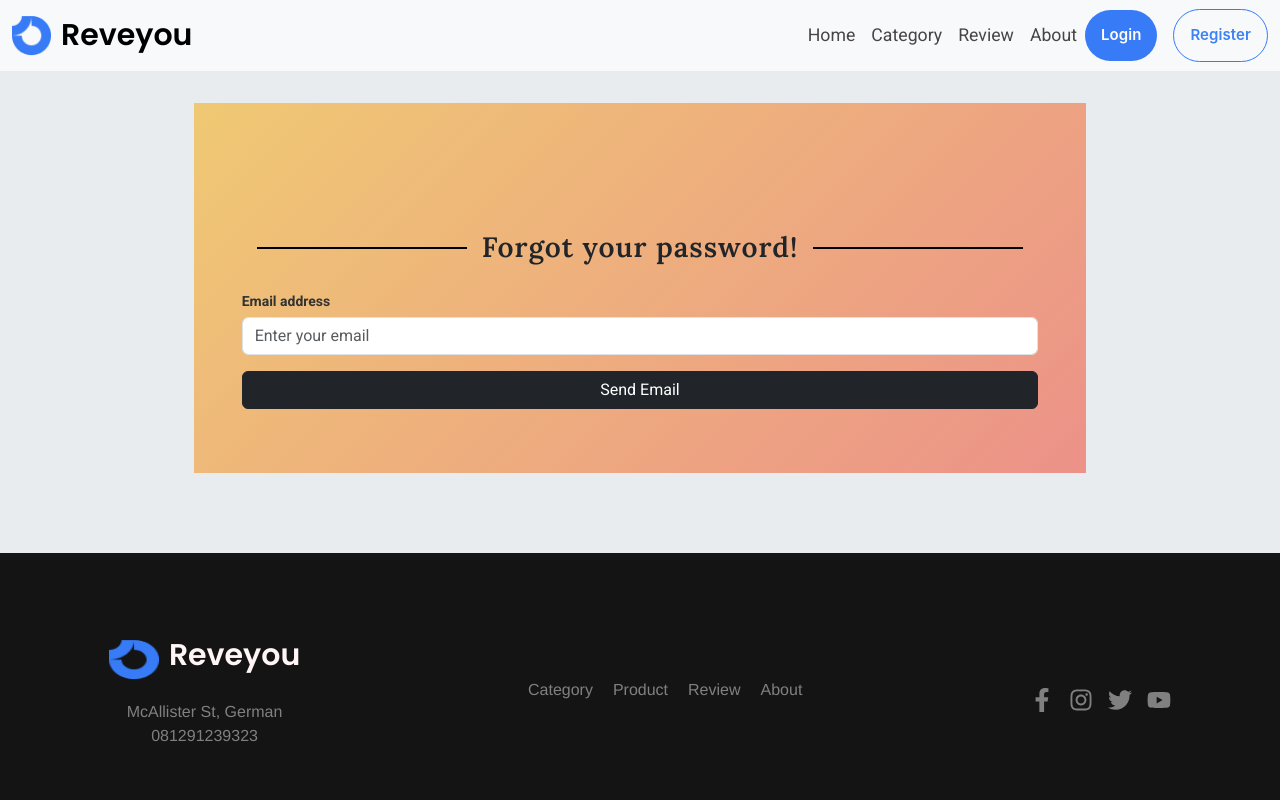
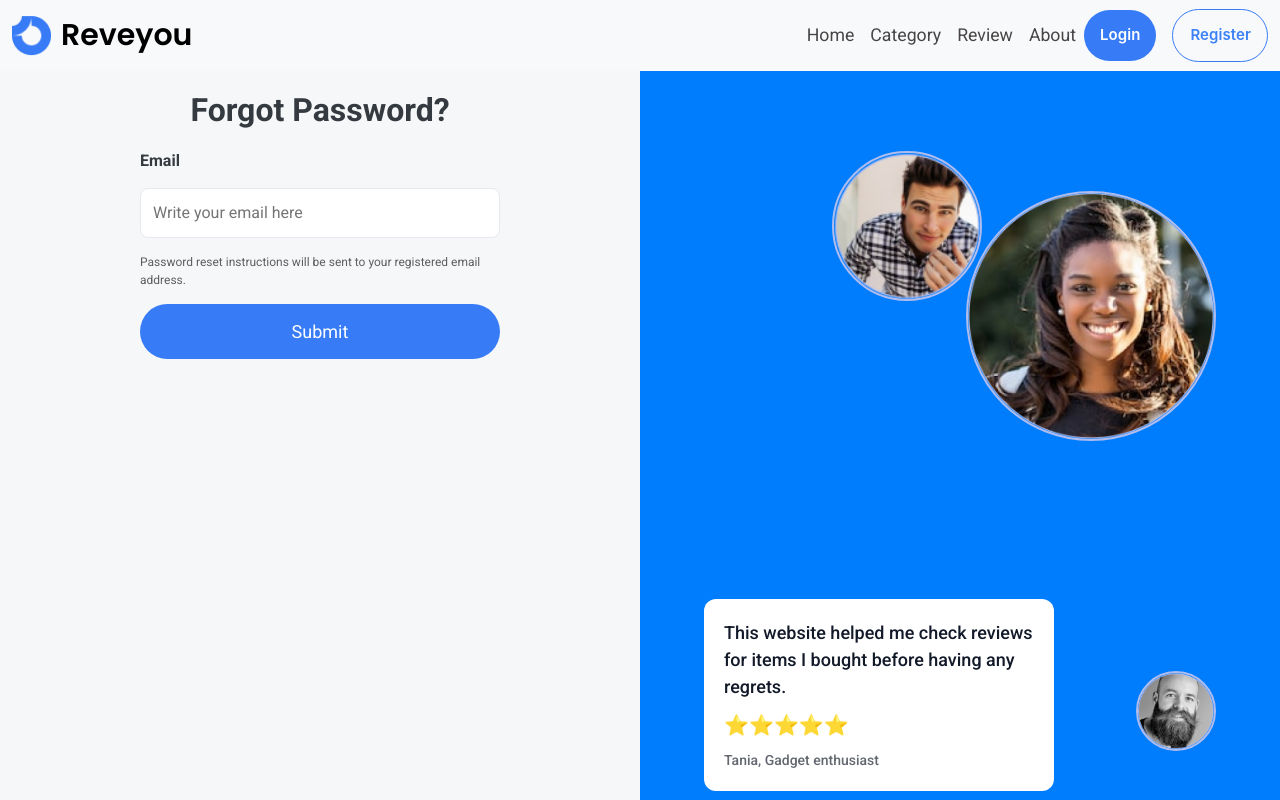
Before and after one commit to saraabdelrhman/wallet-market-master, a React (Create React App) app: page /Forgotpass in a window 1280 px wide. Shown: the top 800 px of the page. Built offline with nearby package versions, Linux system fonts and the light colour scheme; no server answers.

Commit message:
forgot pas

```diff
--- /dev/null
+++ b/src/components/Forgotpass.css
@@ -0,0 +1,51 @@
+.forgot-password-container {
+    padding: 20px;
+    max-width: 400px;
+    margin: 0 auto;
+  }
+
+  .forgot-password-header {
+    font-size: 32px;
+    font-weight: bold;
+    margin-bottom: 20px;
+    text-align: center;
+  }
+
+  .forgot-password-form {
+    display: flex;
+    flex-direction: column;
+    gap: 15px;
+  }
+
+  .forgot-password-label {
+    font-size: 16px;
+    font-weight: 600;
+  }
+
+  .forgot-password-input {
+    padding: 12px;
+    border: 1px solid #e6e8ec;
+    border-radius: 8px;
+    font-size: 16px;
+    outline: none;
+  }
+
+  .forgot-password-instruction {
+    font-size: 12px;
+    color: rgba(0, 0, 0, 0.62);
+  }
+
+  .forgot-password-submit {
+    background-color: #377BF7;
+    color: white;
+    font-size: 18px;
+    padding: 14px;
+    border: none;
+    border-radius: 30px;
+    cursor: pointer;
+    text-align: center;
+  }
+
+  .forgot-password-submit:hover {
+    background-color: #295ec5;
+  }
--- a/src/components/Forgotpass.js
+++ b/src/components/Forgotpass.js
@@ -1,13 +1,17 @@
 import React, { useState } from "react";
 import { ToastContainer, toast, Bounce } from 'react-toastify';
 import 'react-toastify/dist/ReactToastify.css';
+import img1 from './images/Ellipse 2.png';
+import img2 from './images/Ellipse 3.png';
+import img3 from './images/Ellipse 4.png';
+import img4 from './images/Ellipse 5.png';
+import './Forgotpass.css'
 import * as Yup from 'yup';
-import { Link } from 'react-router-dom';
 import { useFormik } from 'formik';
 
 export default function Forgotpass() {
   const [email, setEmail] = useState('');
-  const [emailSent, setEmailSent] = useState(false); // State to toggle forms
+  const [emailSent, setEmailSent] = useState(false);
 
   const notifySuccess = () =>
     toast.success('Email sent! Please check your email for a link to reset your password.', {
@@ -41,9 +45,7 @@ export default function Forgotpass() {
       return;
     }
 
-    const newdata = {
-      email: email
-    };
+    const newdata = { email: email };
 
     fetch('https://wallyt.com/forgotpass', {
       method: 'post',
@@ -54,115 +56,72 @@ export default function Forgotpass() {
       body: JSON.stringify(newdata),
     })
       .then((res) => {
-        console.log(res.headers);
-        console.log(res.status);
         if (!res.ok) {
           throw new Error('Network response was not ok');
         }
         return res.json();
       })
       .then((data) => {
-        console.log('data', data);
         notifySuccess();
         setEmailSent(true);
       })
       .catch((err) => {
-        console.log('error', err.message);
+        notifyError('Something went wrong, please try again.');
+        console.error('Error:', err.message);
       });
   };
 
-  const formik = useFormik({
-    initialValues: {
-      newpass: '',
-      confirmpass: '',
-    },
-    validationSchema: Yup.object({
-      newpass: Yup.string()
-        .min(6, 'Password must be at least 6 characters')
-        .max(11, 'Password must be less than 12 characters')
-        .required('Password is required'),
-      confirmpass: Yup.string()
-        .oneOf([Yup.ref('newpass')], 'Passwords must match')
-        .required('Confirm password is required'),
-    }),
-    onSubmit: (values) => {
-      console.log('Form values:', values);
-      // Handle password reset logic
-      toast.success('Password has been reset successfully!', {
-        position: "top-center",
-        autoClose: 5000,
-        hideProgressBar: false,
-        closeOnClick: true,
-        pauseOnHover: true,
-        draggable: true,
-        progress: undefined,
-        theme: "light",
-        transition: Bounce,
-      });
-    },
-  });
+  return (
+    <div className="page-container">
+      {/* Forgot Password Form */}
+      <div className="forgot-password-container">
+        <h2 className="forgot-password-header">Forgot Password?</h2>
 
-  return (
-    <div className="container mt-0 mb-5">
-      <div className="row justify-content-center">
-        <div className="col-lg-12 col-xl-10">
-          {/* Conditionally render based on emailSent */}
-          {!emailSent ? (
-            <div className="carde p-5 bigger-card" style={{ background: 'linear-gradient(135deg, #f5af1993, #f1271175)' }}>
-              <h3 className="mb-4 text-center" style={{ fontWeight: '900' }}>Forgot your password!</h3>
-              <div className="mb-3">
-                <label htmlFor="email" className="form-label">Email address</label>
+        <div className="forgot-password-form">
+          <label htmlFor="email" className="forgot-password-label">Email</label>
           <input
             type="email"
-                  className="form-control"
             id="email"
-                  placeholder="Enter your email"
+            className="forgot-password-input"
+            placeholder="Write your email here"
             value={email}
             onChange={(e) => setEmail(e.target.value)}
           />
-              </div>
-              <button className="btn btn-dark w-100 mb-3" onClick={handleForgotPassword}>Send Email</button>
-            </div>
-          ) : (
-            <div className="carde p-5 bigger-card" style={{ background: 'linear-gradient(135deg, #f5af1993, #f1271175)' }}>
-              <h3 className="mb-4 text-center" style={{ fontWeight: '900' }}>Reset Password</h3>
-              <form onSubmit={formik.handleSubmit}>
-                <div className="mb-3">
-                  <label htmlFor="newpass" className="form-label">Create New Password</label>
-                  <input
-                    type="password"
-                    className="form-control"
-                    id="newpass"
-                    placeholder="Enter your new password"
-                    value={formik.values.newpass}
-                    onChange={formik.handleChange}
-                    onBlur={formik.handleBlur}
-                  />
-                  {formik.touched.newpass && formik.errors.newpass ? (
-                    <div className="text-danger">{formik.errors.newpass}</div>
-                  ) : null}
-                </div>
-                <div className="mb-3">
-                  <label htmlFor="confirmpass" className="form-label">Confirm your Password</label>
-                  <input
-                    type="password"
-                    className="form-control"
-                    id="confirmpass"
-                    placeholder="Confirm password"
-                    value={formik.values.confirmpass}
-                    onChange={formik.handleChange}
-                    onBlur={formik.handleBlur}
-                  />
-                  {formik.touched.confirmpass && formik.errors.confirmpass ? (
-                    <div className="text-danger">{formik.errors.confirmpass}</div>
-                  ) : null}
-                </div>
-            <Link to={'/Login'}>   <button className="btn btn-dark w-100 mb-3" type="submit">Reset Password</button></Link>
-              </form>
-            </div>
-          )}
+          <small className="forgot-password-instruction">
+            Password reset instructions will be sent to your registered email address.
+          </small>
+
+          <button className="forgot-password-submit" onClick={handleForgotPassword}>
+            Submit
+          </button>
         </div>
       </div>
+
+      {/* Testimonial Section */}
+      <div className="testimonial-content">
+        <div className="circle-image large-circle">
+          <img src={img1} alt="Large Testimonial" />
+        </div>
+        <div className="circle-image medium-circle">
+          <img src={img2} alt="Medium Testimonial" />
+        </div>
+        <div className="circle-image small-circle">
+          <img src={img3} alt="Small Testimonial" />
+        </div>
+        <div className="circle-image extra-small-circle">
+          <img src={img4} alt="Extra Small Testimonial" />
+        </div>
+
+        <div className="testimonial-box">
+          <p>
+            This website helped me check reviews for items I bought before having any regrets.
+          </p>
+          <div className="stars">⭐⭐⭐⭐⭐</div>
+          <span>Tania, Gadget enthusiast</span>
+        </div>
+      </div>
+
+      {/* Toast Notifications */}
       <ToastContainer />
     </div>
   );
--- a/src/components/Header.js
+++ b/src/components/Header.js
@@ -149,7 +149,7 @@ const Header = () => {
               <div style={{ borderRadius: 30, display: 'flex' }}>
                 <Link
                   style={{
-                    paddingLeft: 16,
+                    paddingLeft: 17,
                     paddingRight: 16,
                     paddingTop: 14,
                     paddingBottom: 14,
```
Lines whose indentation alone changed are shown as unchanged.
